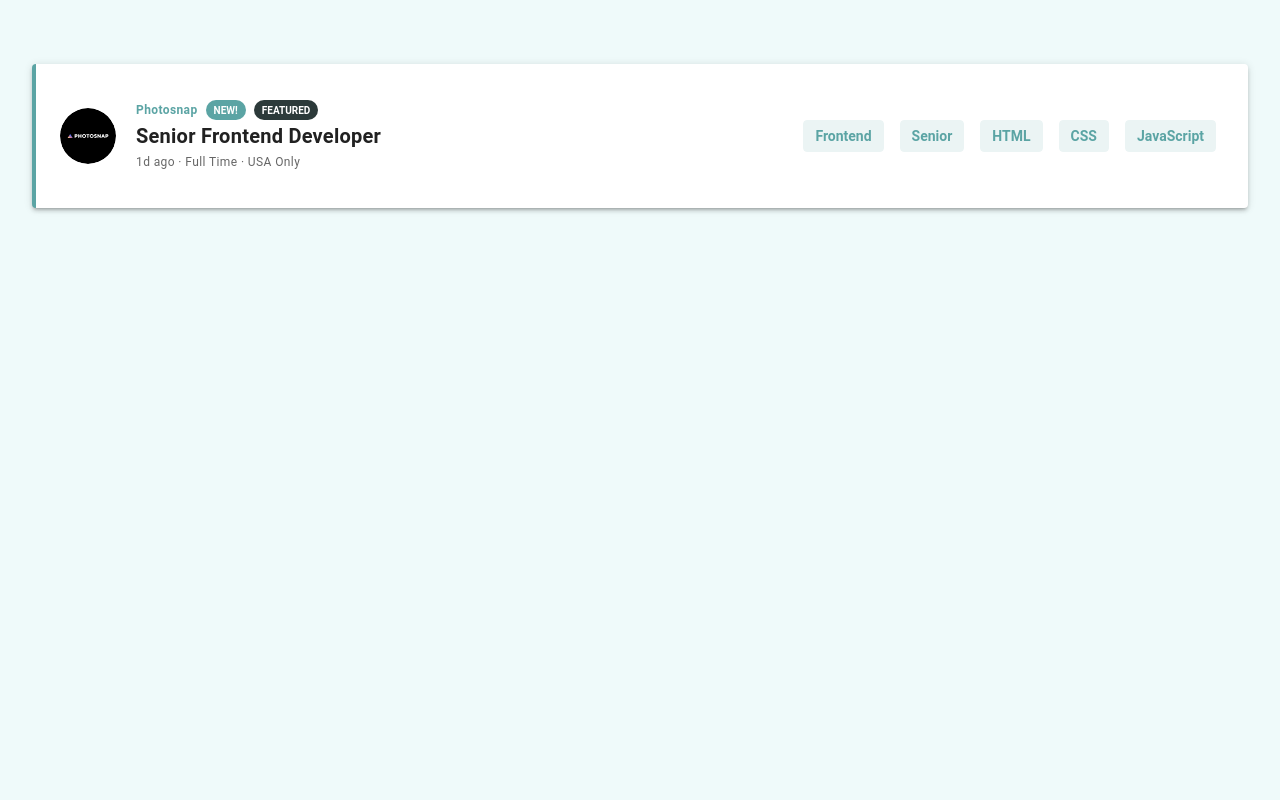
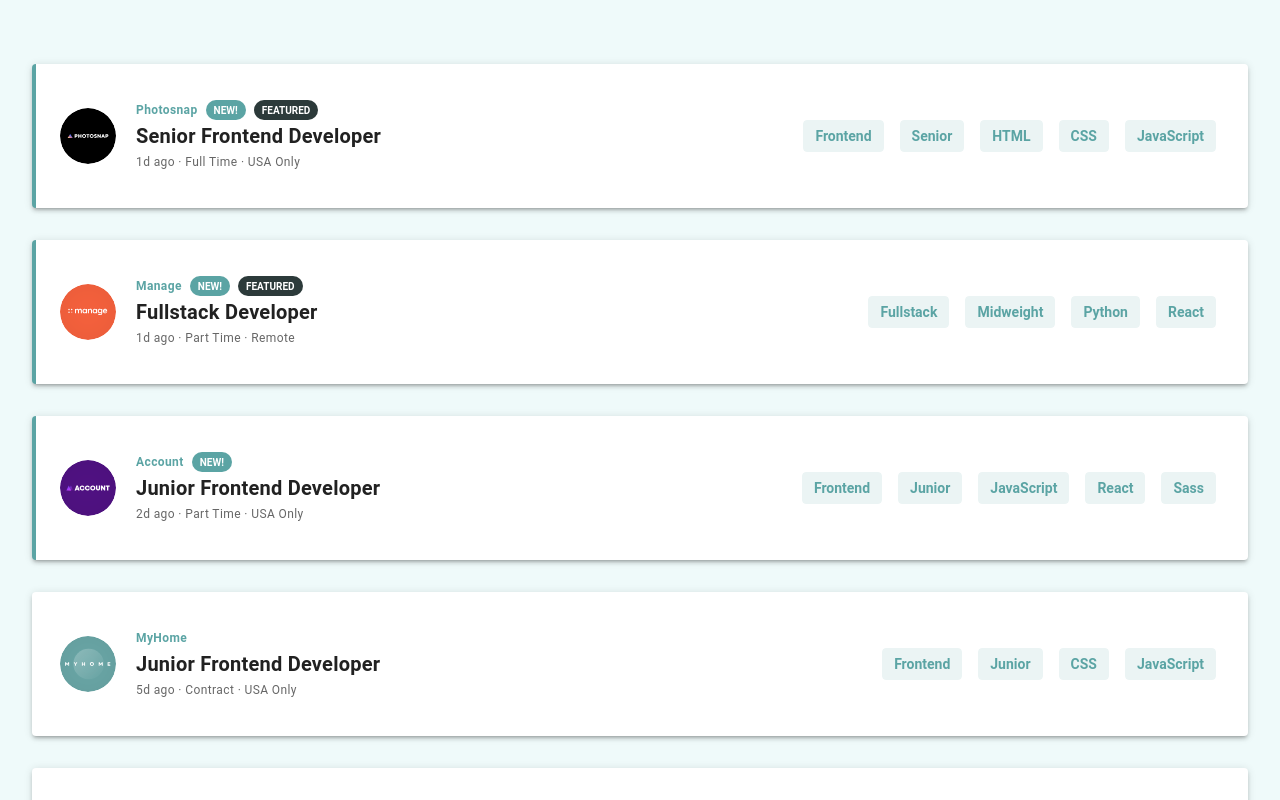
Before and after one commit to brzezinskimarcin/job-listings-exercise, a Vue app: page / in a window 1280 px wide. Shown: the top 800 px of the page. Built offline with nearby package versions, Linux system fonts and the light colour scheme.

Commit message:
feat: render list of jobs from mock api

```diff
--- a/src/stores/jobs.ts
+++ b/src/stores/jobs.ts
@@ -11,13 +11,33 @@
   });
 }
 
+interface JobListingSummary {
+  id: number;
+  company: string;
+  logo: string;
+  new: boolean;
+  featured: boolean;
+  position: string;
+  details: string[];
+  tags: string[];
+}
+
 export const useJobsStore = defineStore('jobs', () => {
   const loading = ref(false);
-  const allJobs = ref<JobListingsResponse[]>([]);
+  const allJobs = ref<JobListingSummary[]>([]);
 
   async function fetchData () {
     loading.value = true;
-    allJobs.value = await fetchJobs();
+    allJobs.value = (await fetchJobs()).map((job) => ({
+      id: job.id,
+      company: job.company,
+      logo: job.logo,
+      new: job.new,
+      featured: job.featured,
+      position: job.position,
+      details: [job.postedAt, job.contract, job.location],
+      tags: [job.role, job.level, ...job.languages, ...job.tools]
+    }));
     loading.value = false;
   }
 
--- a/src/views/JobsList.vue
+++ b/src/views/JobsList.vue
@@ -24,16 +24,19 @@
     <template v-else>
       <!-- <pre v-else>{{ allJobs }}</pre> -->
       <SummaryCard
-        :accent="true"
-        thumbnail-url="./images/photosnap.svg"
-        caption="Photosnap"
+        v-for="job in allJobs"
+        :key="job.id"
+        :accent="job.new"
+        :thumbnail-url="job.logo"
+        :caption="job.company"
         :badges="[
-          { color: 'primary', label: 'NEW!' },
-          { color: 'secondary', label: 'FEATURED' },
-        ]"
-        title="Senior Frontend Developer"
-        :subtitles="['1d ago', 'Full Time', 'USA Only']"
-        :tags="['Frontend', 'Senior', 'HTML', 'CSS', 'JavaScript']"
+          job.new ? [{ color: 'primary', label: 'NEW!' }] : [],
+          job.featured ? [{ color: 'secondary', label: 'FEATURED' }] : []
+        ].flat()"
+        :title="job.position"
+        :subtitles="job.details"
+        :tags="job.tags"
+        class="mb-8"
       />
     </template>
   </main>
--- a/tsconfig.app.json
+++ b/tsconfig.app.json
@@ -3,6 +3,7 @@
   "include": ["env.d.ts", "src/**/*", "src/**/*.vue", "src/**/*.json"],
   "exclude": ["src/**/__tests__/*"],
   "compilerOptions": {
+    "lib": ["dom", "ESNext"],
     "composite": true,
     "baseUrl": ".",
     "paths": {
```
